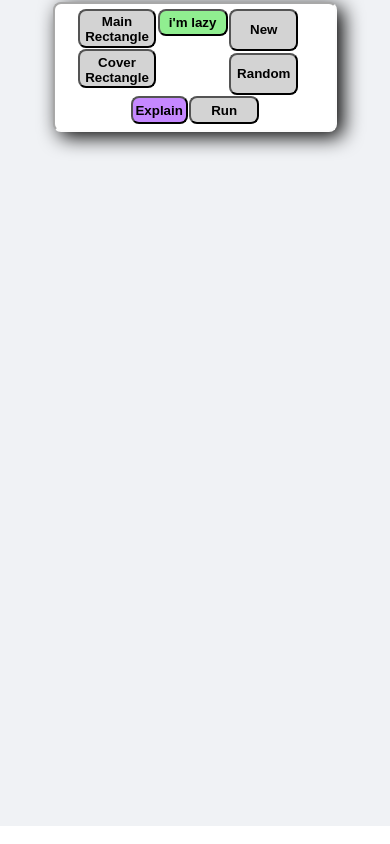
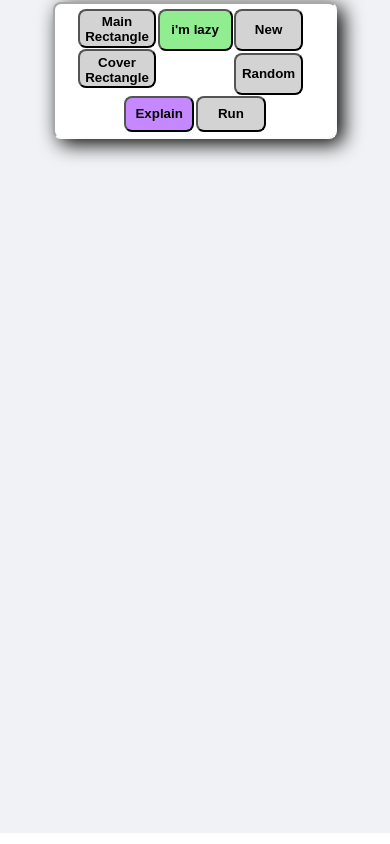
Before and after one commit to omeros/square-game, a Vue app: page / in a window 390 px wide. Built offline with nearby package versions, Linux system fonts and the light colour scheme.

Commit message:
"Updated button styles and layouts in bound-app.vue"

```diff
--- a/src/views/bound-app.vue
+++ b/src/views/bound-app.vue
@@ -9,7 +9,7 @@
             <button id="small-add" class="config-add-btn"  style="cursor: pointer; margin-left: 0vw;"   @click="openCoverBoundModal()"> Cover Rectangle</button>
           </div>
           <div class="defalutMainbound">
-            <button class="config-btn" :class="{'lazy-btn-activ': isLazy }" @click="defalutMainbound()">i'm lazy</button>
+            <button class="lazy-btn" :class="{'lazy-btn-activ': isLazy }" @click="defalutMainbound()">i'm lazy</button>
           </div>
           <div class="config-btn-container">
             <button class="new-btn"  :class="{'finish-btn-activ': isFinished }" @click="onClearBounds()">New</button>
@@ -390,6 +390,14 @@ body{
     padding: 0.4vw 0.6vw;
     transition: background-color 1s;
 }
+.lazy-btn{
+  cursor: pointer;
+  margin: 0.2vw;
+  background-color: v-bind('configBtn');
+  padding: 0.4vw 0.6vw;
+
+  transition: background-color 1s;
+}
 .new-btn{
   cursor: pointer;
     margin: 0.2vw;
@@ -415,9 +423,9 @@ body{
     cursor: pointer;
     margin: 0.2vw;
     background-color: v-bind('runBtn');
+    height: 4vh;
     padding: 0.4vw 0.7vw;
     width: 5.3vw;
-    height: 2vw;
     min-width: fit-content;
     min-height: fit-content;
     transition: width 2s, height 2s, background-color 1s, font-size 1s;
@@ -560,7 +568,7 @@ img{
     }
     .run-btn{
       width: 18vw;
-      height: 7vw;
+      height: 9vw;
     }
     .run-btn-active {
     width: 23vw;
@@ -570,6 +578,9 @@ img{
   .config-btn{
     width: 18vw;
     height:7vw ;
+  }
+  .lazy-btn{
+    padding: 3vw;
   }
   .config-add-btn{
     width: 20vw;
@@ -583,7 +594,8 @@ img{
     padding: 3vw;
   }
   .explain-btn{
-    height: 7vw;
+    width: 18vw;
+    height: 9vw;
   }
   .explain{
     top: 17vh;
```
